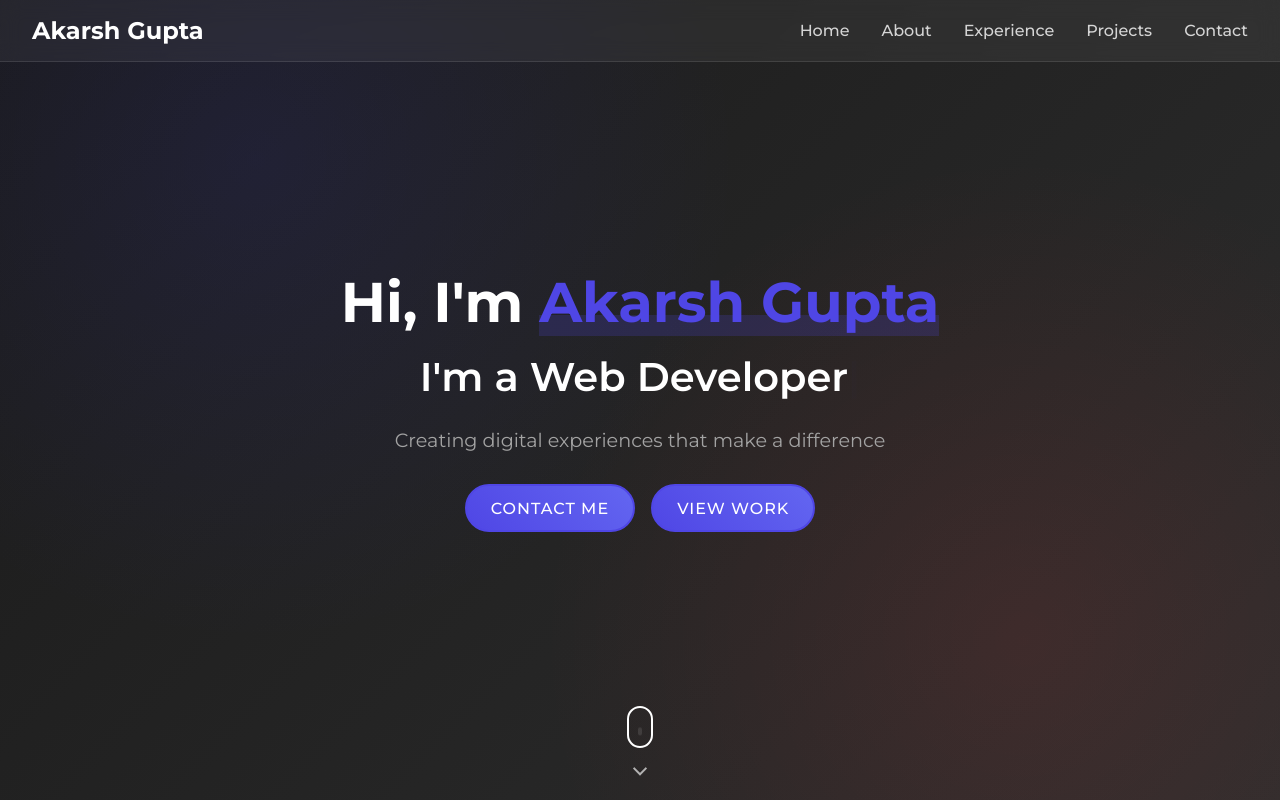
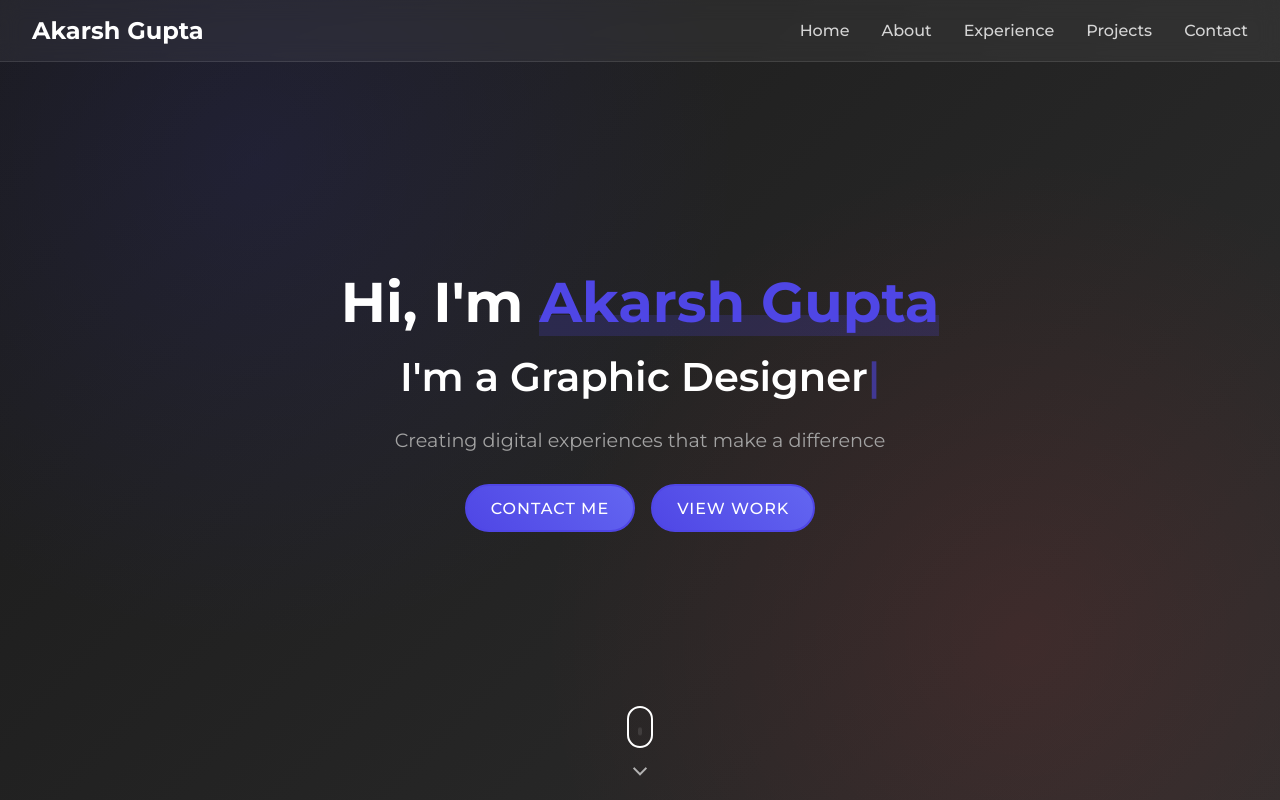
Before and after one commit to 22f3002362/portfolio, a React (Vite) app: page / in a window 1280 px wide. Shown: the top 800 px of the page. Built offline with nearby package versions, Linux system fonts and the light colour scheme.

Commit message:
minor changes

```diff
--- a/src/Components/Hero.jsx
+++ b/src/Components/Hero.jsx
@@ -8,9 +8,9 @@ function Hero() {
   useEffect(() => {
     const options = {
       strings: [
+        'Web Developer',
         'Programmer',
         'Graphic Designer',
-        'Web Developer',
       ],
       typeSpeed: 50,
       backSpeed: 30,
```
